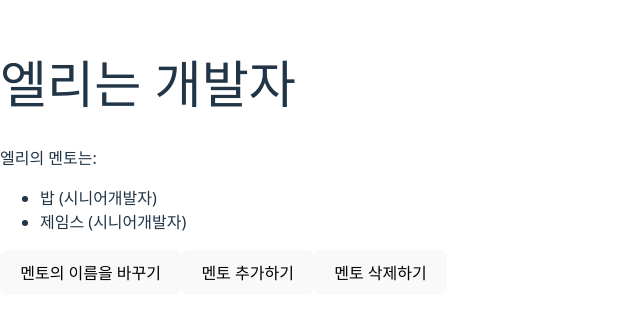
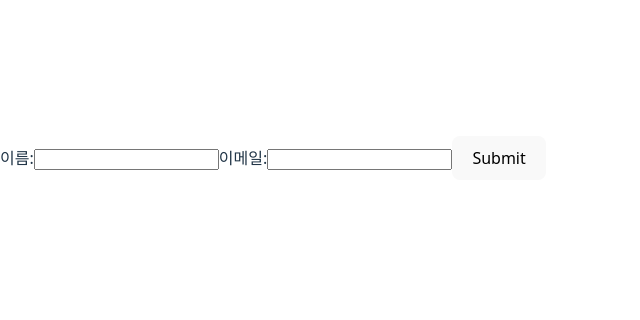
Before and after one commit to jeyoonee/react-basic, a React (Vite) app: page / in a window 1280 px wide. Shown: the part 242-562 px from the top of the page, without its empty margins (0-640 px from the left). Built offline with nearby package versions, Linux system fonts and the light colour scheme.

Commit message:
feat(components): create AppForm component

```diff
--- /dev/null
+++ b/src/AppForm.jsx
@@ -0,0 +1,38 @@
+import React, { useState } from "react";
+
+export default function AppForm() {
+  const [form, setForm] = useState({ name: "", email: "" });
+
+  const handleSubmit = (e) => {
+    e.preventDefault(); // refresh 막기 위해
+
+    console.log(form);
+  };
+
+  const handleChange = (e) => {
+    const { name, value } = e.target;
+    setForm({ ...form, [name]: value });
+  };
+
+  return (
+    <form>
+      <label htmlFor="name">이름:</label>
+      <input
+        type="text"
+        id="name"
+        name="name"
+        value={form.name}
+        onChange={handleChange}
+      />
+      <label htmlFor="email">이메일:</label>
+      <input
+        type="email"
+        id="email"
+        name="email"
+        value={form.email}
+        onChange={handleChange}
+      />
+      <button onClick={handleSubmit}>Submit</button>
+    </form>
+  );
+}
--- a/src/main.jsx
+++ b/src/main.jsx
@@ -1,10 +1,10 @@
 import { StrictMode } from "react";
 import { createRoot } from "react-dom/client";
 import "./index.css";
-import AppMentorsImmer from "./AppMentorsImmer";
+import AppForm from "./AppForm";
 
 createRoot(document.getElementById("root")).render(
   <StrictMode>
-    <AppMentorsImmer />
+    <AppForm />
   </StrictMode>
 );
```
